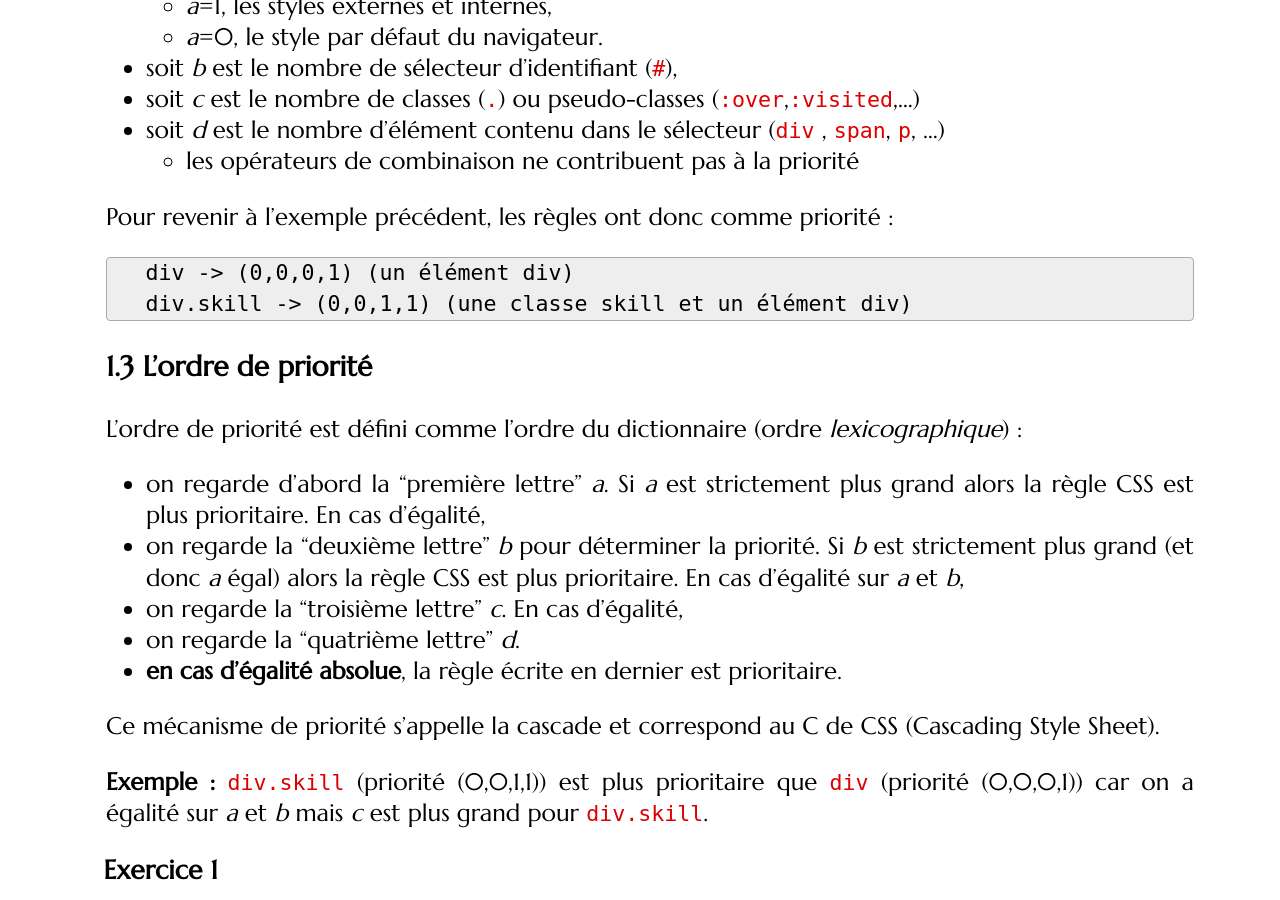
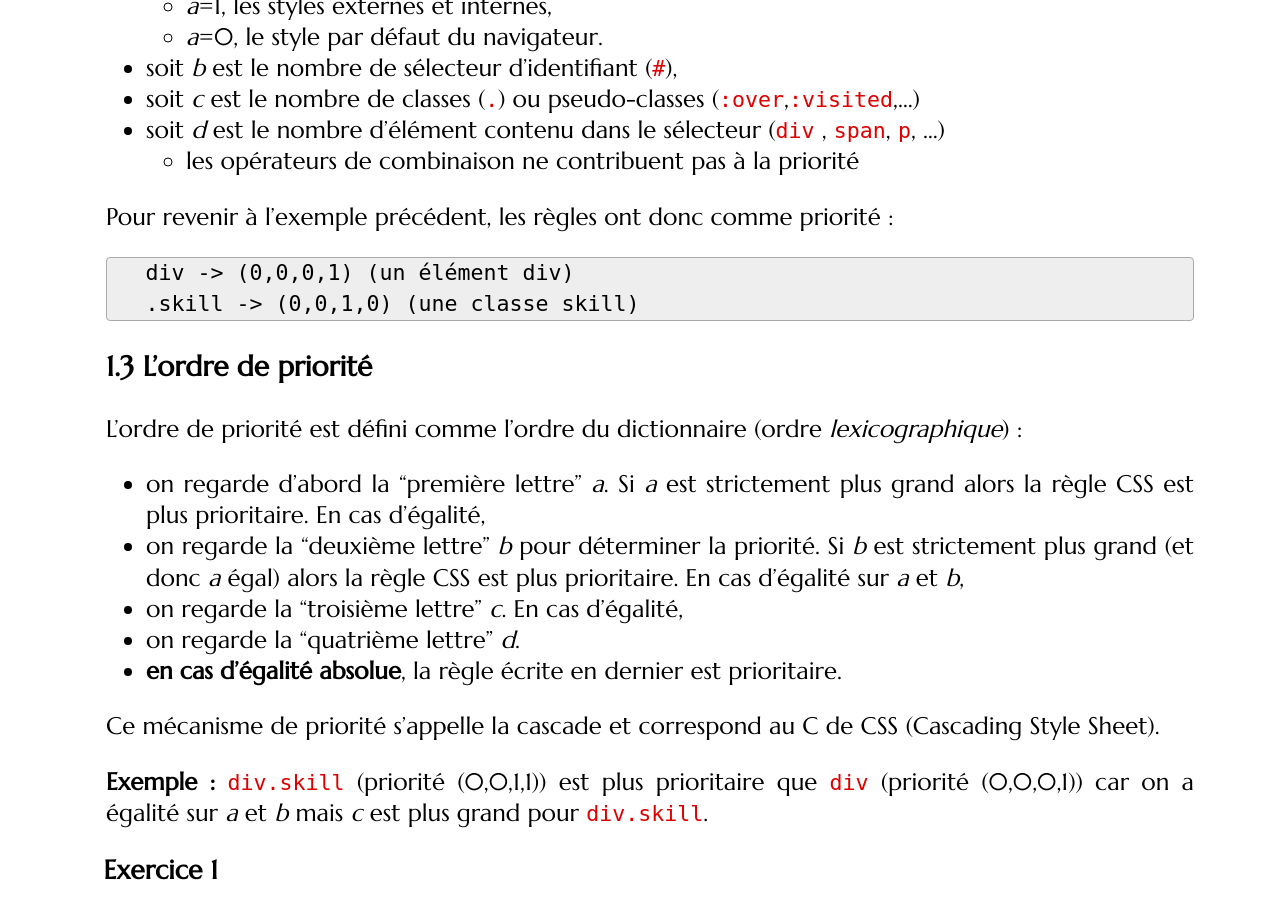
Before and after one commit to romainlebreton/R1.02-DeveloppementInterfacesWeb, a Jekyll site: the page built from tutorials/tutorial3.md, in a window 1280 px wide and 900 px high, scrolled down 2306 px. Built offline with Jekyll 4.4.1, drawn with Linux system fonts in a browser that asks for light colours; some web fonts are replaced; comment, search, counter and statistics services are not loaded.

Commit message:
toto to skill

```diff
--- a/tutorials/tutorial3.md
+++ b/tutorials/tutorial3.md
@@ -112,7 +112,7 @@ Pour revenir à l'exemple précédent, les règles ont donc comme priorité  :
 
 ~~~
  div -> (0,0,0,1) (un élément div)
- div.skill -> (0,0,1,1) (une classe skill et un élément div)
+ .skill -> (0,0,1,0) (une classe skill)
 ~~~
 {:.html}
 
```
